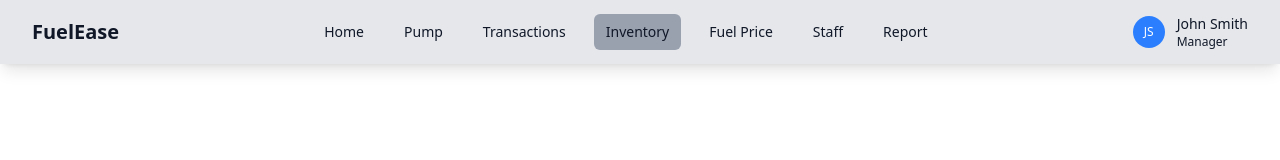
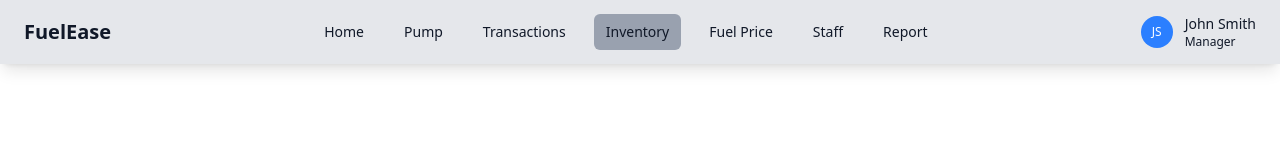
Before and after one commit to harshbix/FuelEase, a React (Vite) app: page / in a window 1280 px wide. Shown: the top 160 px of the page. Built offline with nearby package versions, Linux system fonts and the light colour scheme.

Commit message:
reduced the pixela
Signed-off-by: AnthonyMuheranyi <anthonymuheranyi@gmail.com>

```diff
--- a/src/components/Invetory/Invetory.jsx
+++ b/src/components/Invetory/Invetory.jsx
@@ -40,7 +40,7 @@ const deliveryData = [
   },
 ];
 
-export default function InventoryPage() {
+function InventoryPage() {
   const [searchTerm, setSearchTerm] = useState("");
   const [showModal, setShowModal] = useState(false);
   const [showDeleteModal, setShowDeleteModal] = useState(false);
@@ -421,3 +421,5 @@ export default function InventoryPage() {
     </div>
   );
 }
+
+export default InventoryPage;
--- a/src/components/Navbar/navbar.jsx
+++ b/src/components/Navbar/navbar.jsx
@@ -132,7 +132,7 @@ const Navbar = ({ onLogout }) => {
 
   return (
     <nav className="bg-gray-200 text-white shadow-lg fixed w-full top-0 z-50">
-      <div className="max-w-7xl mx-auto px-4 sm:px-6 lg:px-8">
+      <div className="max-w-7xl mx-auto px-2 sm:px-4 lg:px-6">
         <div className="flex items-center justify-between h-16">
           {/* Left side - Logo */}
           <div className="flex-shrink-0">
```
